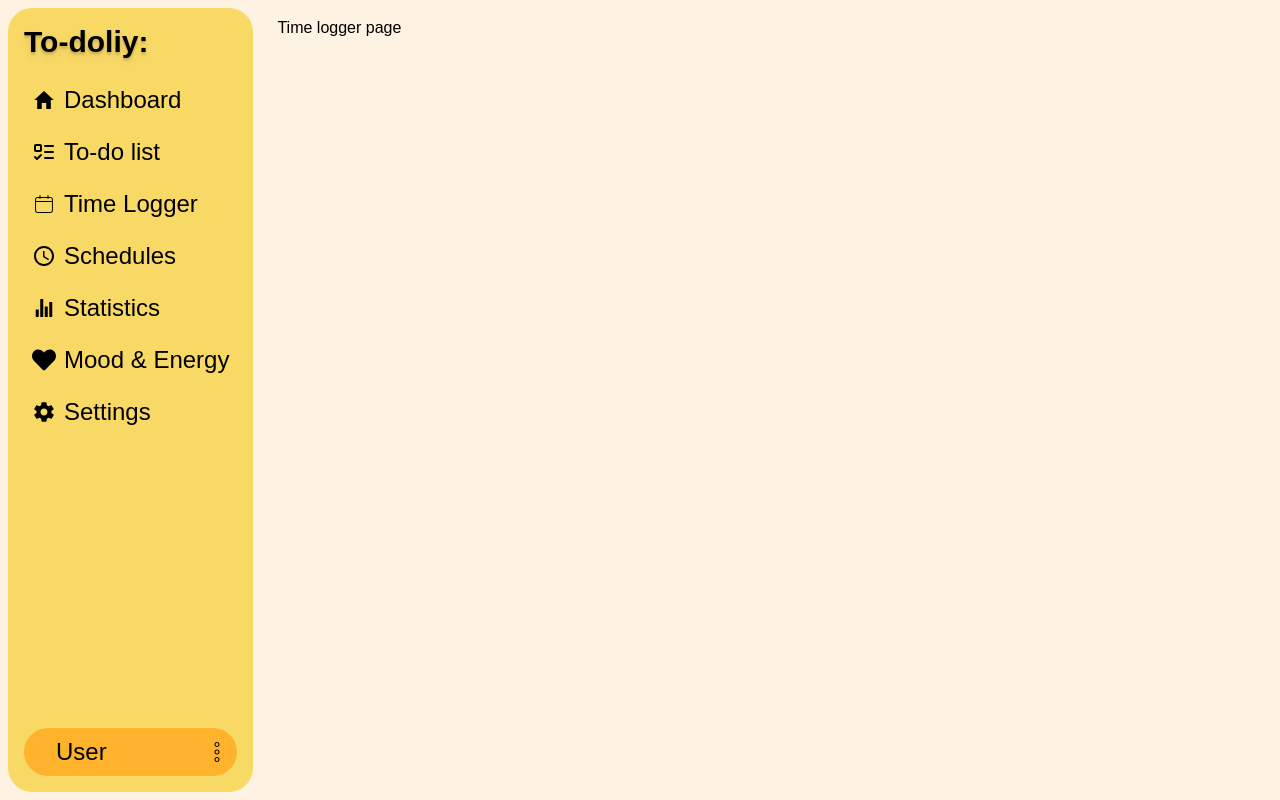
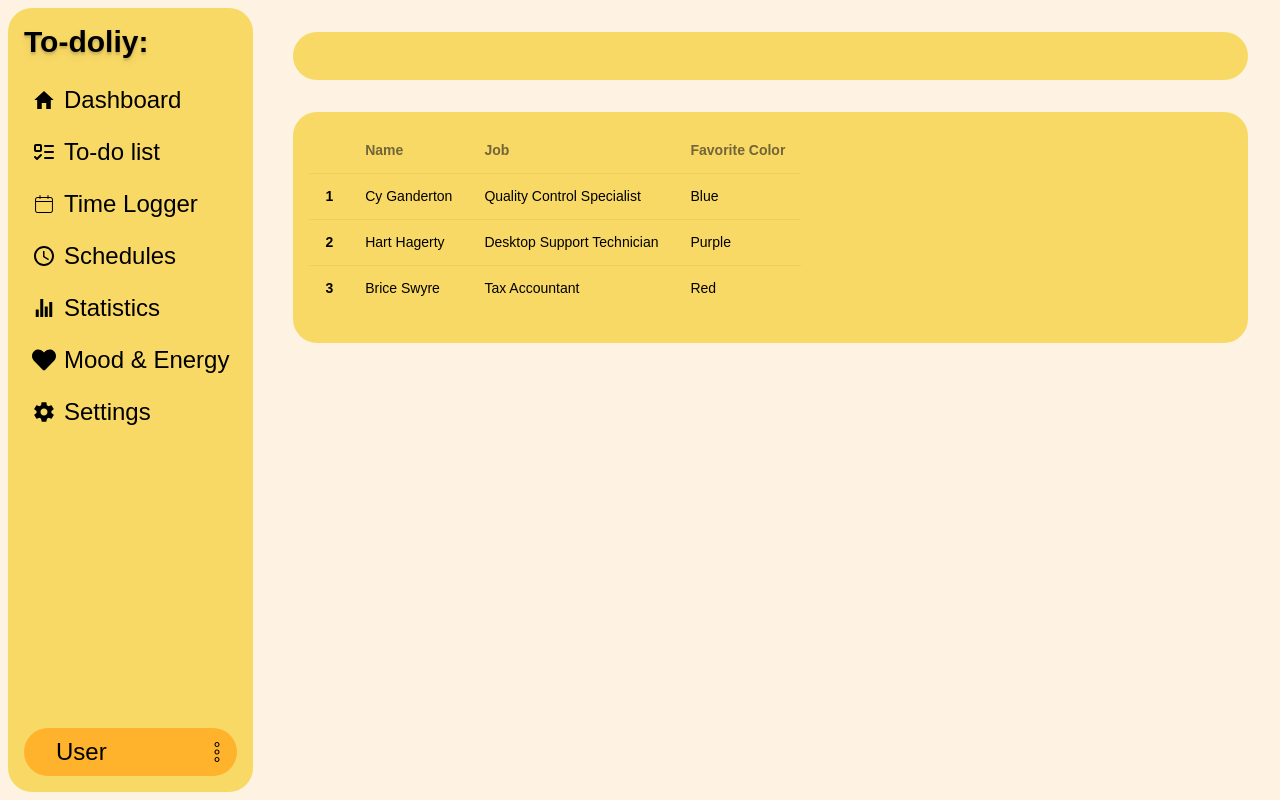
Before and after one commit to TCAppend/To-doliy-Project, a Next.js app in the folder to-doliy/: page /dashboard/Time-Logger-Page in a window 1280 px wide. Built offline with nearby package versions, Linux system fonts and the light colour scheme.

Commit message:
Update page.tsx

```diff
--- a/to-doliy/src/app/dashboard/Time-Logger-Page/page.tsx
+++ b/to-doliy/src/app/dashboard/Time-Logger-Page/page.tsx
@@ -1,7 +1,60 @@
 export default function Time_Logger() {
 
     return (
-      <div>Time logger page</div>
+      <>
+{/* Top Page*/}
+      <div className="p-4 text-black">
+    <div className="bg-[#F9D965] p-4 rounded-3xl">
+    <div className="flex flex-col sm:flex-row items-start sm:items-center justify-between mb-4 gap-2">
+
+      </div>
+      </ div>
+      </div>
+  {/* Body Page*/}
+    <div className="p-4 text-black">
+    <div className="bg-[#F9D965] p-4 rounded-3xl">
+    <div className="flex flex-col sm:flex-row items-start sm:items-center justify-between mb-4 gap-2">
+      <div className="overflow-x-auto">
+  <table className="table">
+    {/* head */}
+    <thead>
+      <tr>
+        <th></th>
+        <th>Name</th>
+        <th>Job</th>
+        <th>Favorite Color</th>
+      </tr>
+    </thead>
+    <tbody>
+      {/* row 1 */}
+      <tr>
+        <th>1</th>
+        <td>Cy Ganderton</td>
+        <td>Quality Control Specialist</td>
+        <td>Blue</td>
+      </tr>
+      {/* row 2 */}
+      <tr>
+        <th>2</th>
+        <td>Hart Hagerty</td>
+        <td>Desktop Support Technician</td>
+        <td>Purple</td>
+      </tr>
+      {/* row 3 */}
+      <tr>
+        <th>3</th>
+        <td>Brice Swyre</td>
+        <td>Tax Accountant</td>
+        <td>Red</td>
+      </tr>
+    </tbody>
+  </table>
+</div>
+      </div>
+      </ div>
+      </div>
+      </>
+
     );
 
 }
```
